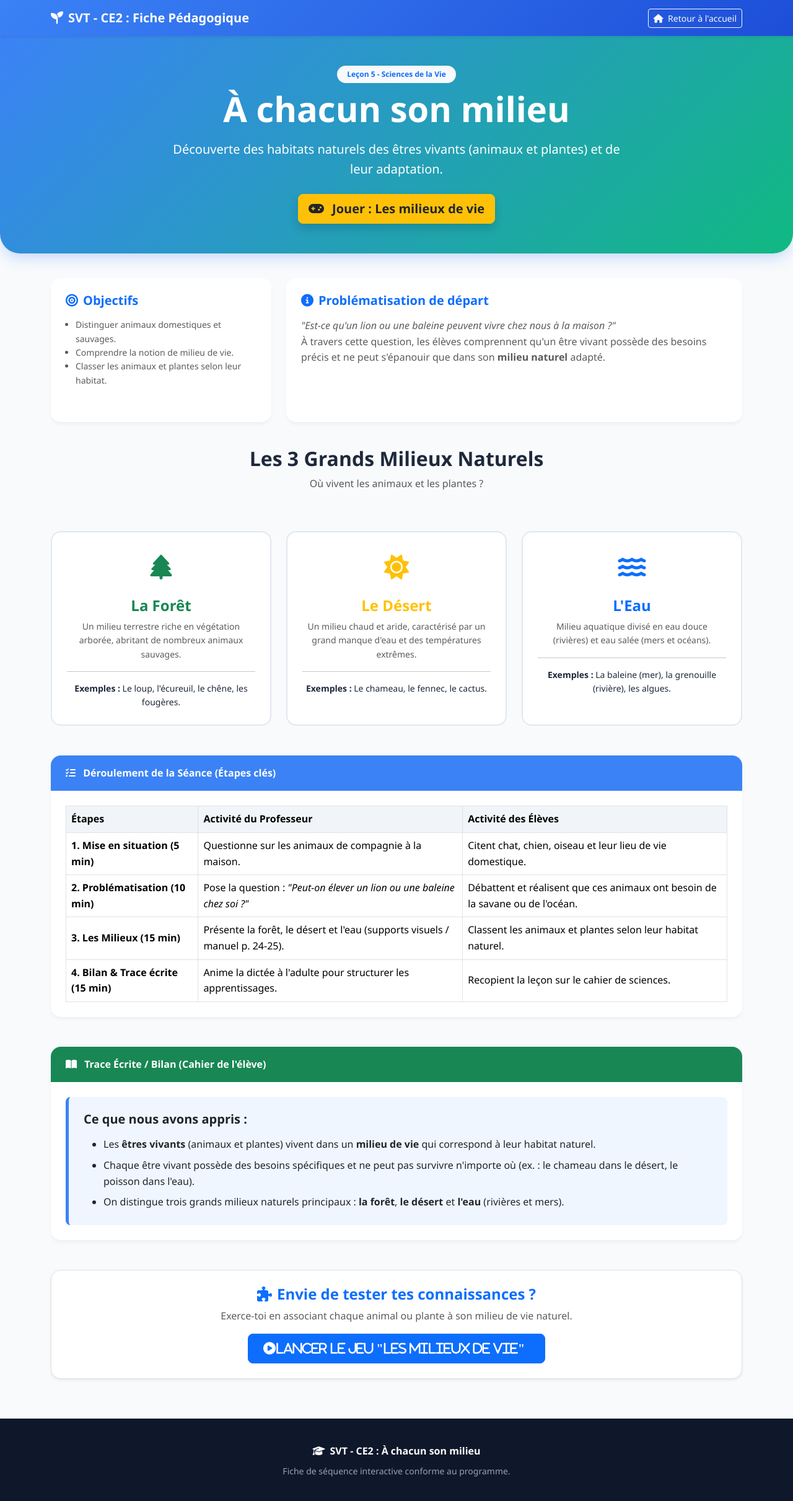
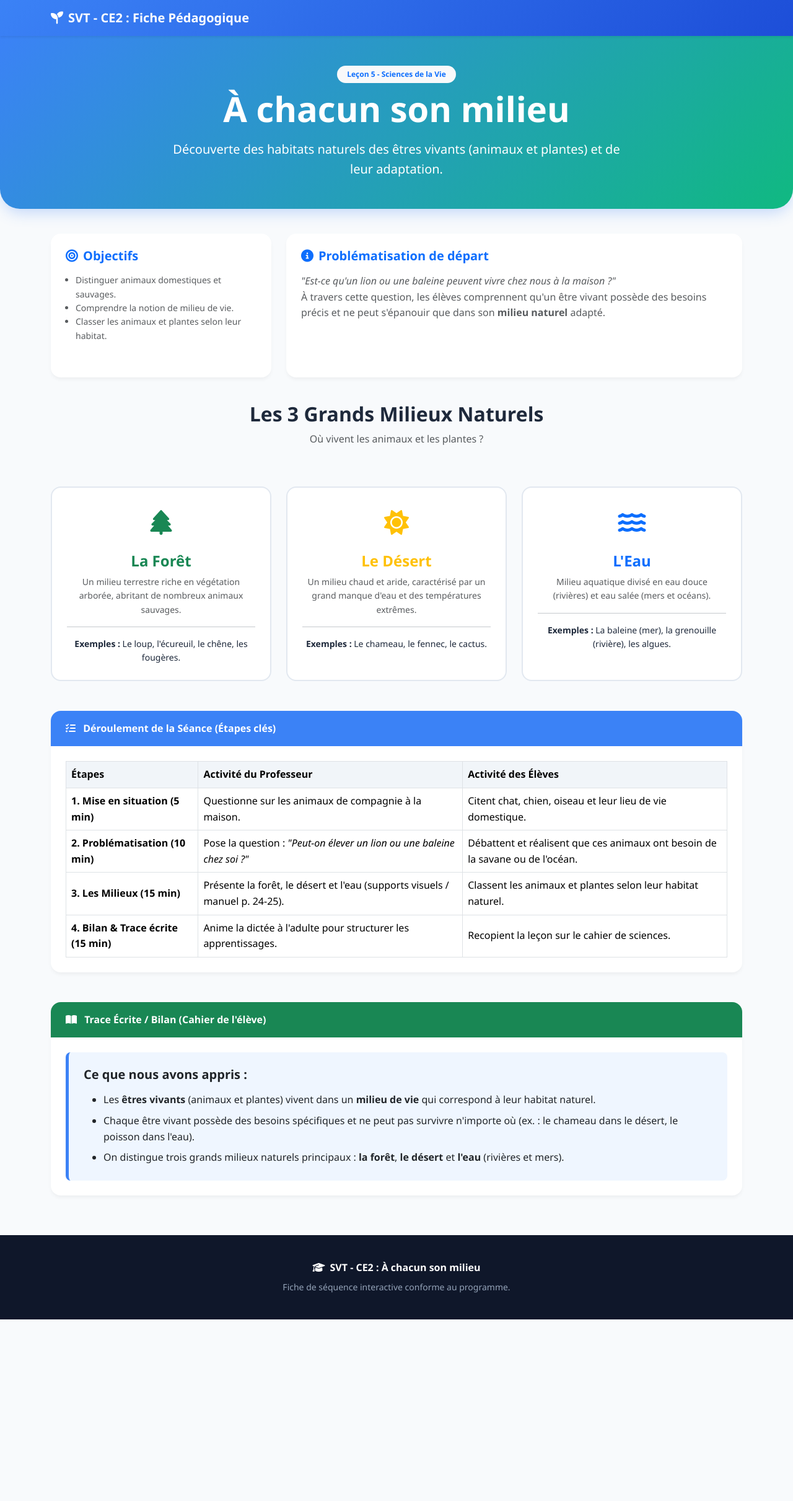
Before and after one commit to christineteacher-star/CE2, a plain HTML site: page a_chacun_son_milieu.html in a window 1280 px wide. Shown: the whole page at 62% size. After the commit the page ends 2129 px from the top, so only its background shows below. Drawn offline with nearby package versions, Linux system fonts and the light colour scheme.

Commit message:
Refactor navbar and hero section content
Updated the navbar and hero section for consistency and clarity. Removed the interactive game link and adjusted the content structure.

```diff
--- a/a_chacun_son_milieu.html
+++ b/a_chacun_son_milieu.html
@@ -1,246 +1,453 @@
 <!DOCTYPE html>
+
 <html lang="fr">
+
 <head>
+
     <meta charset="UTF-8">
+
     <meta name="viewport" content="width=device-width, initial-scale=1.0">
+
     <title>À chacun son milieu - Leçon de Sciences CE2</title>
+
     <link href="https://cdn.jsdelivr.net/npm/bootstrap@5.3.2/dist/css/bootstrap.min.css" rel="stylesheet">
+
     <link rel="stylesheet" href="https://cdnjs.cloudflare.com/ajax/libs/font-awesome/6.4.2/css/all.min.css">
+
     <style>
+
         :root {
+
             --primary-color: #3b82f6;
+
             --secondary-color: #10b981;
+
             --bg-light: #f8fafc;
+
         }
+
         body {
+
             font-family: 'Segoe UI', Tahoma, Geneva, Verdana, sans-serif;
+
             background-color: var(--bg-light);
+
             color: #1e293b;
+
             line-height: 1.6;
+
         }
+
         .navbar {
+
             background: linear-gradient(135deg, #3b82f6, #1d4ed8);
+
         }
+
         .hero-section {
+
             background: linear-gradient(135deg, #3b82f6 0%, #10b981 100%);
+
             color: white;
+
             padding: 3rem 1rem;
+
             border-radius: 0 0 2rem 2rem;
+
             margin-bottom: 2.5rem;
+
             box-shadow: 0 10px 25px -5px rgba(59, 130, 246, 0.3);
+
         }
+
         .content-card {
+
             border: none;
+
             border-radius: 1rem;
+
             background: white;
+
             box-shadow: 0 4px 6px -1px rgba(0, 0, 0, 0.05);
+
             margin-bottom: 2rem;
+
             overflow: hidden;
+
         }
+
         .card-header-custom {
+
             background-color: #3b82f6;
+
             color: white;
+
             font-weight: bold;
+
             padding: 1rem 1.5rem;
+
         }
+
         .milieu-card {
+
             border-radius: 1rem;
+
             border: 2px solid #e2e8f0;
+
             transition: transform 0.2s;
+
             height: 100%;
+
             background: #fff;
+
         }
+
         .milieu-card:hover {
+
             transform: translateY(-5px);
+
             border-color: #3b82f6;
+
         }
+
         .trace-ecrite {
+
             background-color: #eff6ff;
+
             border-left: 5px solid #3b82f6;
+
             padding: 1.5rem;
+
             border-radius: 0.5rem;
+
         }
+
         .table th {
+
             background-color: #f1f5f9;
+
         }
+
         .footer {
+
             background-color: #0f172a;
+
             color: #94a3b8;
+
             padding: 2.5rem 0;
+
             margin-top: 4rem;
+
         }
+
     </style>
+
 </head>
+
 <body>
 
+
+
     <!-- Navbar -->
+
     <nav class="navbar navbar-expand-lg navbar-dark shadow-sm">
+
         <div class="container">
-            <a class="navbar-brand fw-bold" href="index.html"><i class="fas fa-seedling me-2"></i>SVT - CE2 : Fiche Pédagogique</a>
-            <a href="index.html" class="btn btn-outline-light btn-sm"><i class="fas fa-home me-1"></i> Retour à l'accueil</a>
+
+            <a class="navbar-brand fw-bold" href="#"><i class="fas fa-seedling me-2"></i>SVT - CE2 : Fiche Pédagogique</a>
+
         </div>
+
     </nav>
 
+
+
     <!-- Hero Section -->
+
     <header class="hero-section text-center">
+
         <div class="container">
+
             <span class="badge bg-light text-primary mb-2 px-3 py-2 rounded-pill fw-bold">Leçon 5 - Sciences de la Vie</span>
+
             <h1 class="display-4 fw-bold mb-3">À chacun son milieu</h1>
-            <p class="lead mb-3 col-lg-8 mx-auto">Découverte des habitats naturels des êtres vivants (animaux et plantes) et de leur adaptation.</p>
 
-            <!-- Lien vers le jeu interactif -->
-            <a href="jeu_milieux_de_vie.html" class="btn btn-warning btn-lg fw-bold text-dark shadow mt-2">
-                <i class="fas fa-gamepad me-2"></i> Jouer : Les milieux de vie
-            </a>
+            <p class="lead mb-0 col-lg-8 mx-auto">Découverte des habitats naturels des êtres vivants (animaux et plantes) et de leur adaptation.</p>
+
         </div>
+
     </header>
 
+
+
     <!-- Contenu Principal -->
+
     <main class="container">
 
+
+
         <!-- Objectifs & Infos -->
+
         <div class="row mb-4">
+
             <div class="col-md-4 mb-3">
+
                 <div class="content-card h-100 p-4">
+
                     <h5 class="text-primary fw-bold mb-3"><i class="fas fa-bullseye me-2"></i>Objectifs</h5>
+
                     <ul class="small text-muted mb-0 ps-3">
+
                         <li>Distinguer animaux domestiques et sauvages.</li>
+
                         <li>Comprendre la notion de milieu de vie.</li>
+
                         <li>Classer les animaux et plantes selon leur habitat.</li>
+
                     </ul>
+
                 </div>
+
             </div>
+
             <div class="col-md-8 mb-3">
+
                 <div class="content-card h-100 p-4">
+
                     <h5 class="text-primary fw-bold mb-3"><i class="fas fa-info-circle me-2"></i>Problématisation de départ</h5>
+
                     <p class="text-muted mb-0">
+
                         <em>"Est-ce qu'un lion ou une baleine peuvent vivre chez nous à la maison ?"</em><br>
+
                         À travers cette question, les élèves comprennent qu'un être vivant possède des besoins précis et ne peut s'épanouir que dans son <strong>milieu naturel</strong> adapté.
+
                     </p>
+
                 </div>
+
             </div>
+
         </div>
 
+
+
         <!-- Les 3 Grands Milieux -->
+
         <div class="row text-center mb-5">
+
             <div class="col">
+
                 <h2 class="fw-bold mb-2">Les 3 Grands Milieux Naturels</h2>
+
                 <p class="text-muted">Où vivent les animaux et les plantes ?</p>
+
             </div>
+
         </div>
 
+
+
         <div class="row g-4 mb-5">
+
             <div class="col-md-4">
+
                 <div class="milieu-card p-4 text-center">
+
                     <div class="text-success mb-3" style="font-size: 2.5rem;"><i class="fas fa-tree"></i></div>
+
                     <h4 class="fw-bold text-success">La Forêt</h4>
+
                     <p class="text-muted small mt-2">Un milieu terrestre riche en végétation arborée, abritant de nombreux animaux sauvages.</p>
+
                     <hr>
+
                     <p class="small mb-0"><strong>Exemples :</strong> Le loup, l'écureuil, le chêne, les fougères.</p>
+
                 </div>
+
             </div>
+
             <div class="col-md-4">
+
                 <div class="milieu-card p-4 text-center">
+
                     <div class="text-warning mb-3" style="font-size: 2.5rem;"><i class="fas fa-sun"></i></div>
+
                     <h4 class="fw-bold text-warning">Le Désert</h4>
+
                     <p class="text-muted small mt-2">Un milieu chaud et aride, caractérisé par un grand manque d'eau et des températures extrêmes.</p>
+
                     <hr>
+
                     <p class="small mb-0"><strong>Exemples :</strong> Le chameau, le fennec, le cactus.</p>
+
                 </div>
+
             </div>
+
             <div class="col-md-4">
+
                 <div class="milieu-card p-4 text-center">
+
                     <div class="text-primary mb-3" style="font-size: 2.5rem;"><i class="fas fa-water"></i></div>
+
                     <h4 class="fw-bold text-primary">L'Eau</h4>
+
                     <p class="text-muted small mt-2">Milieu aquatique divisé en eau douce (rivières) et eau salée (mers et océans).</p>
+
                     <hr>
+
                     <p class="small mb-0"><strong>Exemples :</strong> La baleine (mer), la grenouille (rivière), les algues.</p>
+
                 </div>
+
             </div>
+
         </div>
 
+
+
         <!-- Déroulement de la séance -->
+
         <div class="content-card mb-5">
+
             <div class="card-header-custom">
+
                 <i class="fas fa-tasks me-2"></i> Déroulement de la Séance (Étapes clés)
+
             </div>
+
             <div class="card-body p-4">
+
                 <div class="table-responsive">
+
                     <table class="table table-bordered align-middle mb-0">
+
                         <thead>
+
                             <tr>
+
                                 <th style="width: 20%;">Étapes</th>
+
                                 <th style="width: 40%;">Activité du Professeur</th>
+
                                 <th style="width: 40%;">Activité des Élèves</th>
+
                             </tr>
+
                         </thead>
+
                         <tbody>
+
                             <tr>
+
                                 <td class="fw-bold">1. Mise en situation (5 min)</td>
+
                                 <td>Questionne sur les animaux de compagnie à la maison.</td>
+
                                 <td>Citent chat, chien, oiseau et leur lieu de vie domestique.</td>
+
                             </tr>
+
                             <tr>
+
                                 <td class="fw-bold">2. Problématisation (10 min)</td>
+
                                 <td>Pose la question : <em>"Peut-on élever un lion ou une baleine chez soi ?"</em></td>
+
                                 <td>Débattent et réalisent que ces animaux ont besoin de la savane ou de l'océan.</td>
+
                             </tr>
+
                             <tr>
+
                                 <td class="fw-bold">3. Les Milieux (15 min)</td>
+
                                 <td>Présente la forêt, le désert et l'eau (supports visuels / manuel p. 24-25).</td>
+
                                 <td>Classent les animaux et plantes selon leur habitat naturel.</td>
+
                             </tr>
+
                             <tr>
+
                                 <td class="fw-bold">4. Bilan & Trace écrite (15 min)</td>
+
                                 <td>Anime la dictée à l'adulte pour structurer les apprentissages.</td>
+
                                 <td>Recopient la leçon sur le cahier de sciences.</td>
+
                             </tr>
+
                         </tbody>
+
                     </table>
+
                 </div>
+
             </div>
+
         </div>
 
+
+
         <!-- Trace Écrite -->
-        <div class="content-card mb-5">
+
+        <div class="content-card">
+
             <div class="card-header-custom bg-success">
+
                 <i class="fas fa-book-open me-2"></i> Trace Écrite / Bilan (Cahier de l'élève)
+
             </div>
+
             <div class="card-body p-4">
+
                 <div class="trace-ecrite">
+
                     <h5 class="fw-bold text-dark mb-3">Ce que nous avons appris :</h5>
+
                     <ul class="mb-0 text-dark">
+
                         <li class="mb-2">Les <strong>êtres vivants</strong> (animaux et plantes) vivent dans un <strong>milieu de vie</strong> qui correspond à leur habitat naturel.</li>
+
                         <li class="mb-2">Chaque être vivant possède des besoins spécifiques et ne peut pas survivre n'importe où (ex. : le chameau dans le désert, le poisson dans l'eau).</li>
+
                         <li>On distingue trois grands milieux naturels principaux : <strong>la forêt</strong>, <strong>le désert</strong> et <strong>l'eau</strong> (rivières et mers).</li>
+
                     </ul>
+
                 </div>
+
             </div>
+
         </div>
 
-        <!-- Section Exercice / Jeu interactif bas de page -->
-        <div class="row">
-            <div class="col-12 text-center">
-                <div class="p-4 bg-white rounded-4 shadow-sm border">
-                    <h4 class="fw-bold text-primary mb-2"><i class="fas fa-puzzle-piece me-2"></i>Envie de tester tes connaissances ?</h4>
-                    <p class="text-muted mb-3">Exerce-toi en associant chaque animal ou plante à son milieu de vie naturel.</p>
-                    <a href="jeu_milieux_de_vie.html" class="btn btn-primary btn-lg px-4 fw-bold">
-                        <i class="fas fa-play-circle me-2"><b>Lancer le jeu "Les milieux de vie"</b></i>
-                    </a>
-                </div>
-            </div>
-        </div>
+
 
     </main>
 
+
+
     <!-- Footer -->
+
     <footer class="footer">
+
         <div class="container text-center">
+
             <p class="mb-2 fw-bold text-white"><i class="fas fa-graduation-cap me-2"></i>SVT - CE2 : À chacun son milieu</p>
+
             <p class="small mb-0">Fiche de séquence interactive conforme au programme.</p>
+
         </div>
+
     </footer>
 
+
+
     <script src="https://cdn.jsdelivr.net/npm/bootstrap@5.3.2/dist/js/bootstrap.bundle.min.js"></script>
+
 </body>
+
 </html>
```
